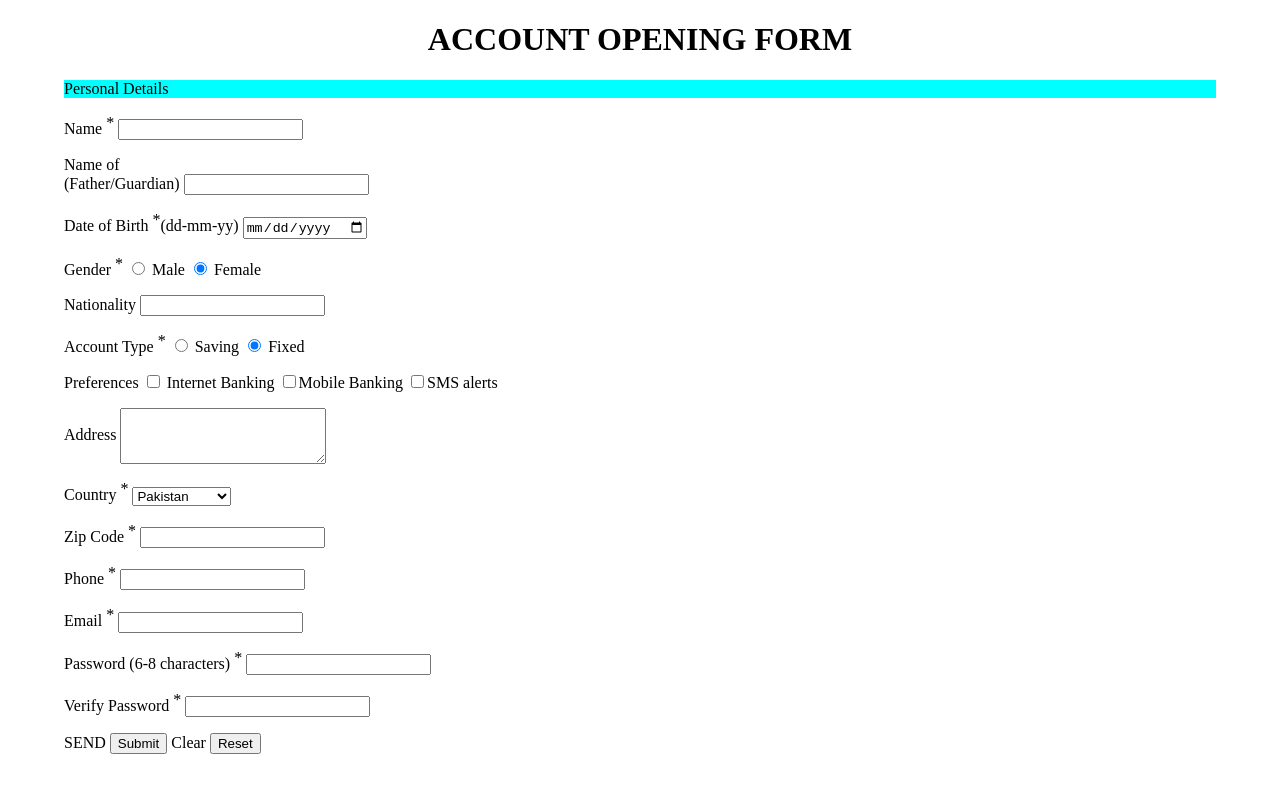
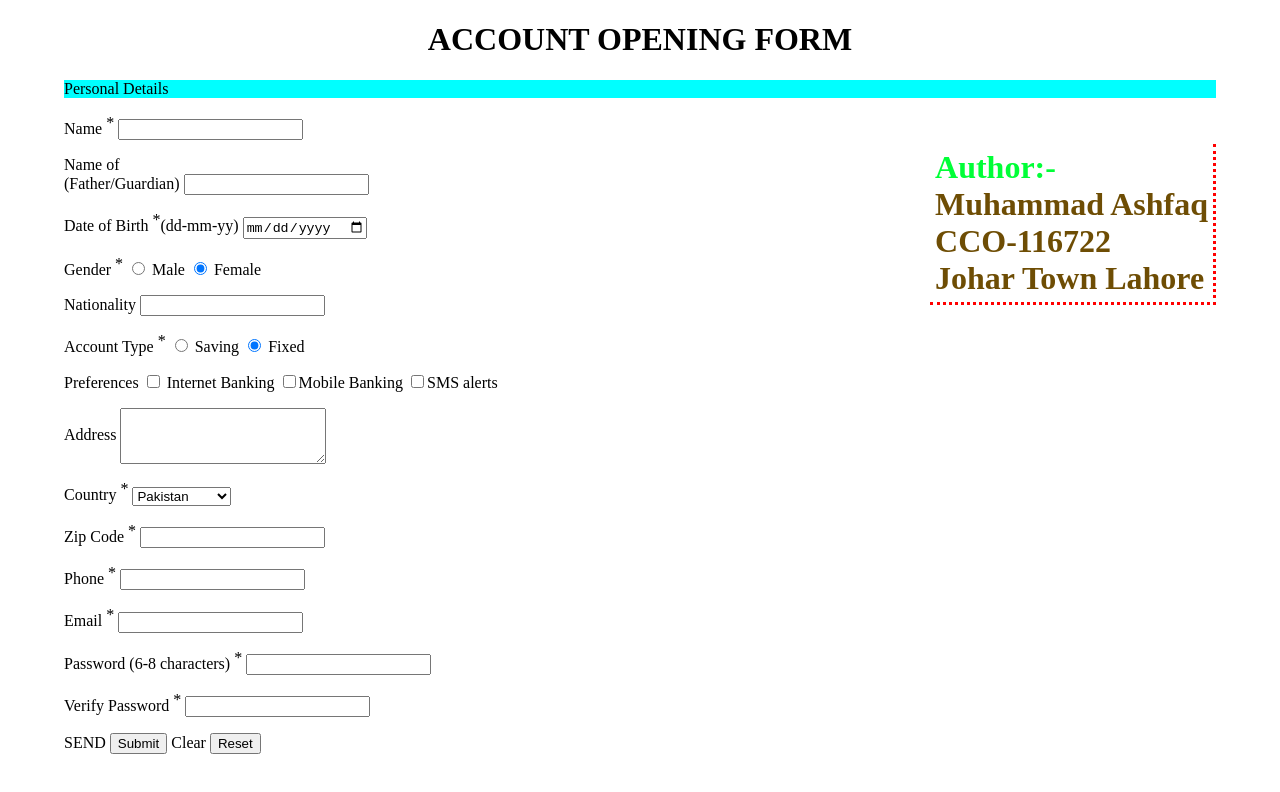
Before and after one commit to Ashfaq-Japsal/HTML-Assignment-6-1-, a plain HTML site: page index.html in a window 1280 px wide. Drawn offline with Linux system fonts and the light colour scheme.

Commit message:
html 6th

```diff
--- a/index.css
+++ b/index.css
@@ -1,3 +1,19 @@
+
+.intro {
+    position: absolute;
+    top: 18%;
+    right: 5%;
+    color: rgb(110, 77, 4);
+    font-size: xx-large;
+    font-weight: bold;
+    border-bottom: 3px dotted red;
+    border-right: 3px dotted red;
+    padding: 5px;
+}
+
+.Author {
+    color: rgb(0, 255, 55);
+}
 
 #center {
     text-align: center;
--- a/index.html
+++ b/index.html
@@ -7,6 +7,9 @@
     <link rel="stylesheet" href="index.css">
 </head>
 <body>
+
+    <div class="intro"><span class="Author">Author:-</span><br>Muhammad Ashfaq <br>CCO-116722 <br>Johar Town Lahore
+    </div>
 
     <h1 id="center">ACCOUNT OPENING FORM</h1>
 
```
